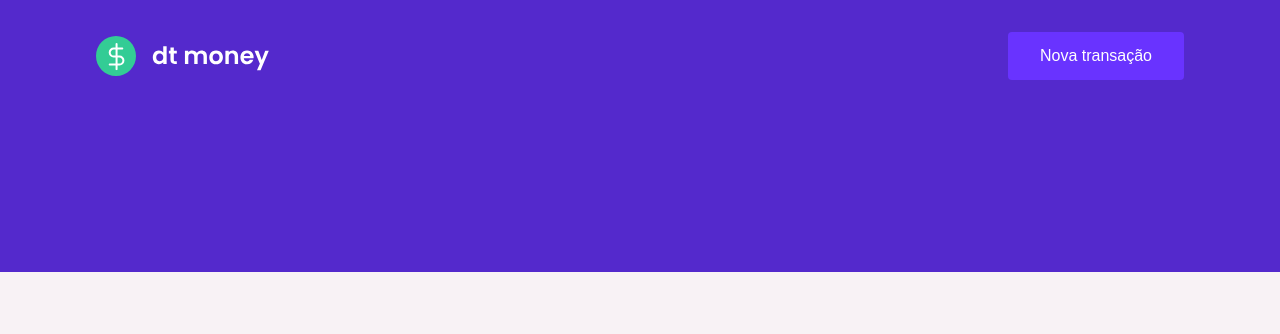
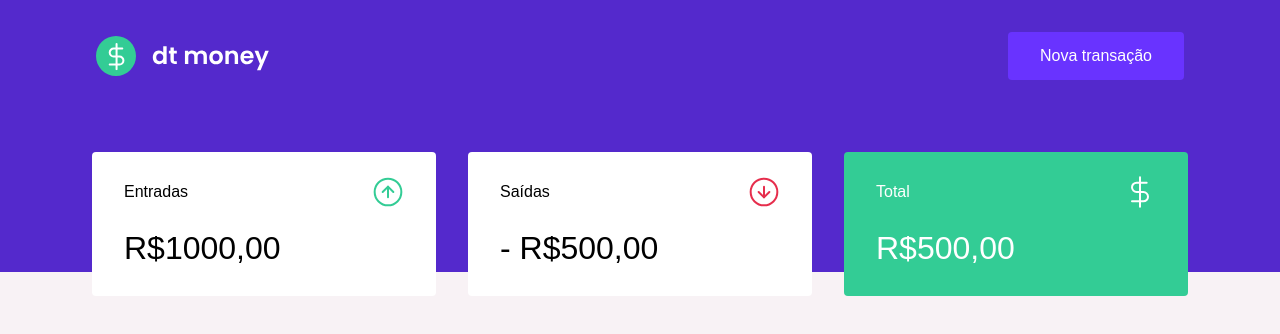
Before and after one commit to pereirathiago/dtmoney-ignite, a React (Create React App) app: page / in a window 1280 px wide. Shown: the top 334 px of the page. Built offline with nearby package versions, Linux system fonts and the light colour scheme; the HTML template or start-up script is replaced by a standard one.

Commit message:
aula: 2-2: componente summary

```diff
--- a/src/App.tsx
+++ b/src/App.tsx
@@ -1,3 +1,4 @@
+import { Dashboard } from "./components/Dashboard";
 import { Header } from "./components/Header";
 import { GlobalStyle } from "./styles/global";
 
@@ -5,6 +6,7 @@
   return (
     <>
       <Header />
+      <Dashboard />
       <GlobalStyle />
     </>
   )
--- /dev/null
+++ b/src/components/Dashboard/index.tsx
@@ -0,0 +1,10 @@
+import { Summary } from "../Summary"
+import { Container } from "./styles"
+
+export function Dashboard() {
+  return (
+    <Container>
+      <Summary />
+    </Container>
+  )
+}
--- /dev/null
+++ b/src/components/Dashboard/styles.ts
@@ -0,0 +1,7 @@
+import styled from "styled-components";
+
+export const Container = styled.main`
+  max-width: 1128px;
+  margin: 0 auto;
+  padding: 2.5rem 1rem;
+`
--- /dev/null
+++ b/src/components/Summary/index.tsx
@@ -0,0 +1,33 @@
+import incomeImg from '../../assets/income.svg'
+import outcomeImg from '../../assets/outcome.svg'
+import totalImg from '../../assets/total.svg'
+
+import { Container } from "./styles";
+
+export function Summary() {
+  return (
+    <Container>
+      <div>
+        <header>
+          <p>Entradas</p>
+          <img src={incomeImg} alt="Entradas" />
+        </header>
+        <strong>R$1000,00</strong>
+      </div>
+      <div>
+        <header>
+          <p>Saídas</p>
+          <img src={outcomeImg} alt="Saídas" />
+        </header>
+        <strong>- R$500,00</strong>
+      </div>
+      <div className="highlight-background">
+        <header>
+          <p>Total</p>
+          <img src={totalImg} alt="Total" />
+        </header>
+        <strong>R$500,00</strong>
+      </div>
+    </Container>
+  )
+}
--- /dev/null
+++ b/src/components/Summary/styles.ts
@@ -0,0 +1,34 @@
+import styled from "styled-components";
+
+export const Container = styled.div`
+  display: grid;
+  grid-template-columns: repeat(3, 1fr);
+  gap: 2rem;
+  margin-top: -10rem;
+
+  div {
+    background: var(--shape);
+    padding: 1.5rem 2rem;
+    border-radius: 0.25rem;
+    color: var(--text-tile);
+
+    header {
+      display: flex;
+      align-items: center;
+      justify-content: space-between;
+    }
+
+    strong {
+      display: block;
+      margin-top: 1rem;
+      font-size: 2rem;
+      font-weight: 500;
+      line-height: 3rem;
+    }
+
+    &.highlight-background {
+      background: var(--green);
+      color: #fff;;
+    }
+  }
+`
--- a/src/styles/global.ts
+++ b/src/styles/global.ts
@@ -4,6 +4,7 @@
   :root {
     --red: #E52E40;
     --blue: #5429CC;
+    --green: #33cc95;
 
     --blue-light: #6933ff;
 
```
